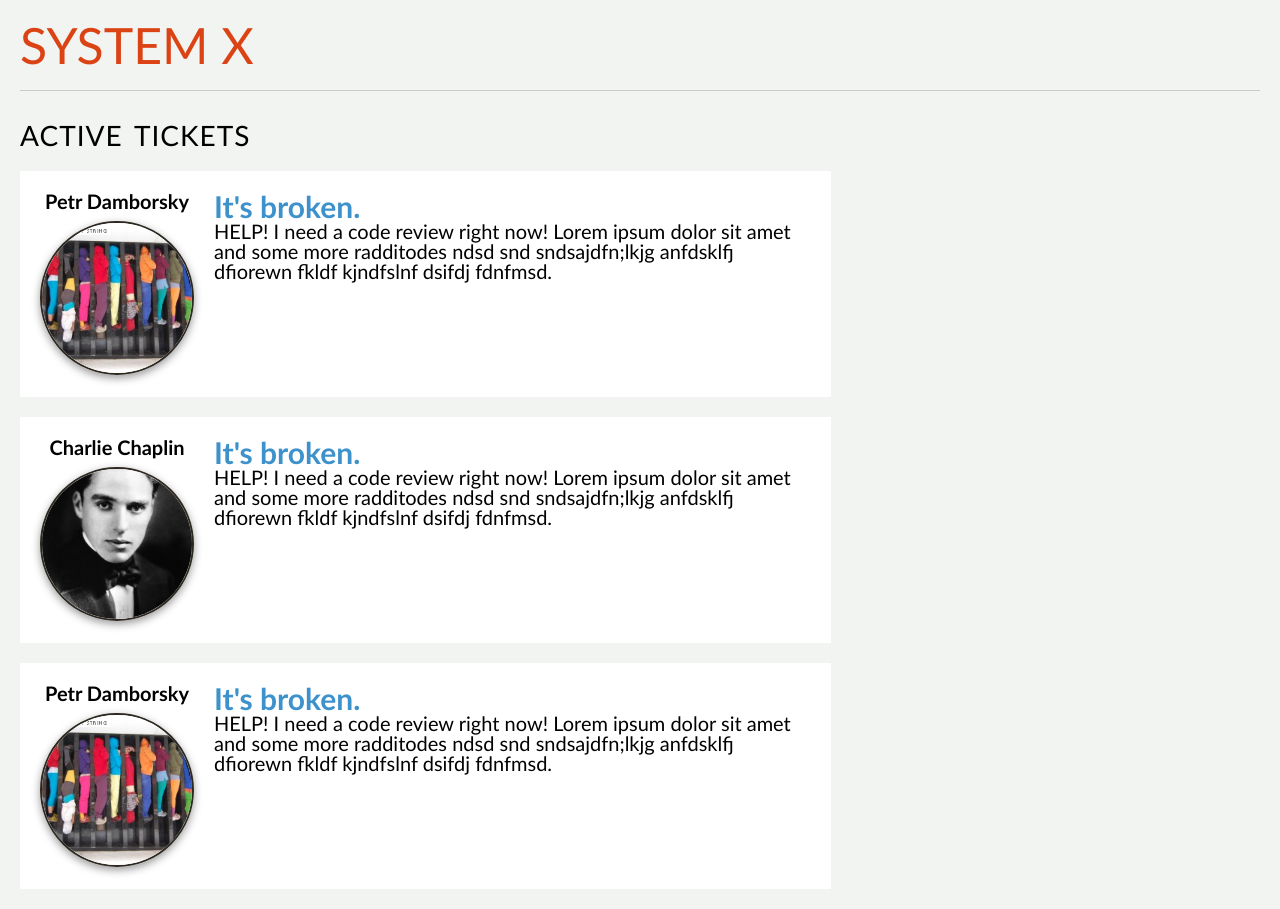
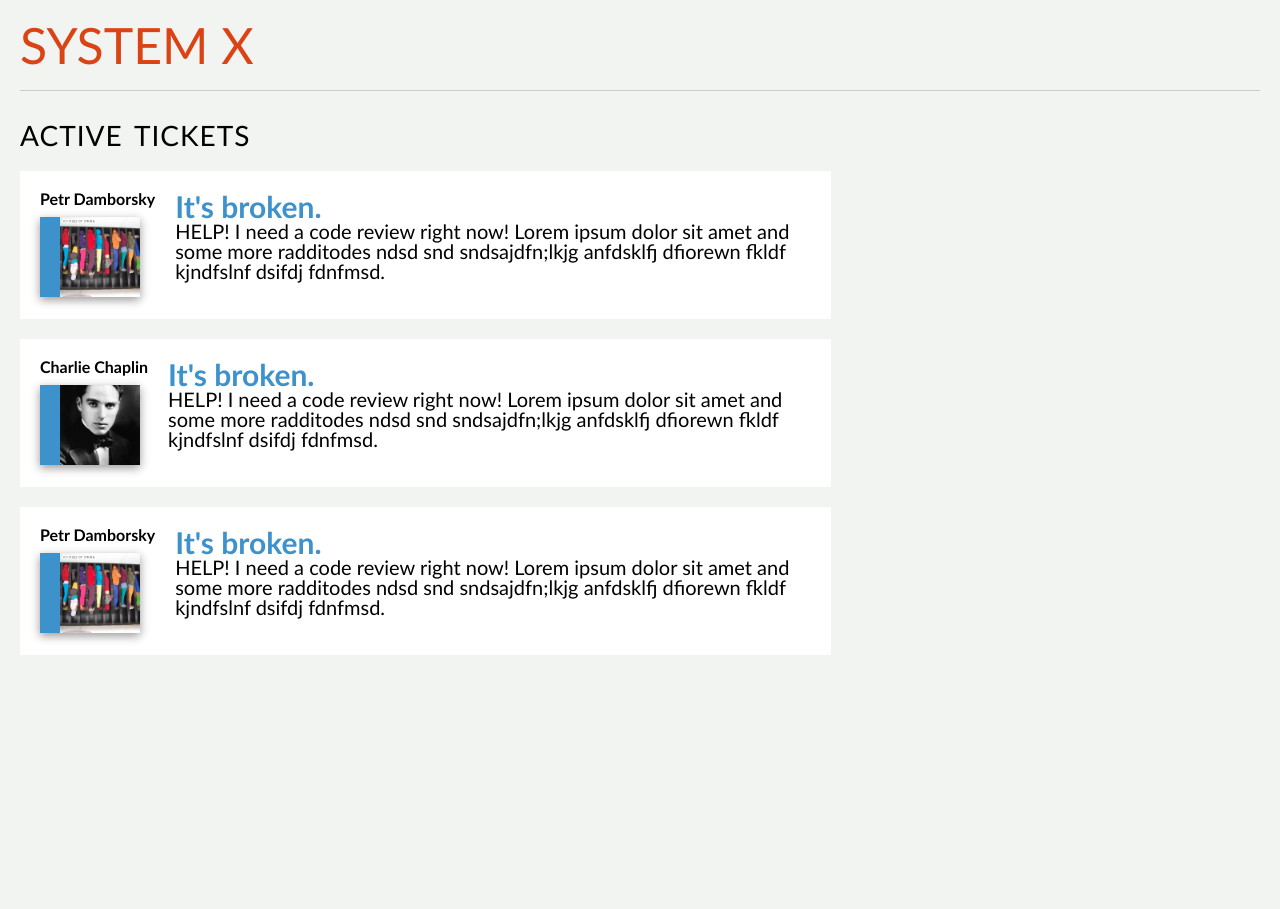
Before and after one commit to pdamb/swoh2015, a website: page index.html in a window 1280 px wide. After the commit the page ends 800 px from the top, so only its background shows below. Drawn offline with nearby package versions, Linux system fonts and the light colour scheme.

Commit message:
Updating post avatar layout

```diff
--- a/styles/openhouse.css
+++ b/styles/openhouse.css
@@ -87,6 +87,20 @@ strong {
   margin:0 20px 0 0;
 }
 
+.post .avatar strong {
+  font-size:0.8em;
+}
+
+.post .avatar img {
+  height: 80px;
+  width: 80px;
+  overflow:hiden;
+  border-radius: 0;
+  border:none;
+  background: #3E92CC;
+  padding-left:20px;
+}
+
 .profile {
   background: #ffeb7c;
   overflow: hidden;
```
